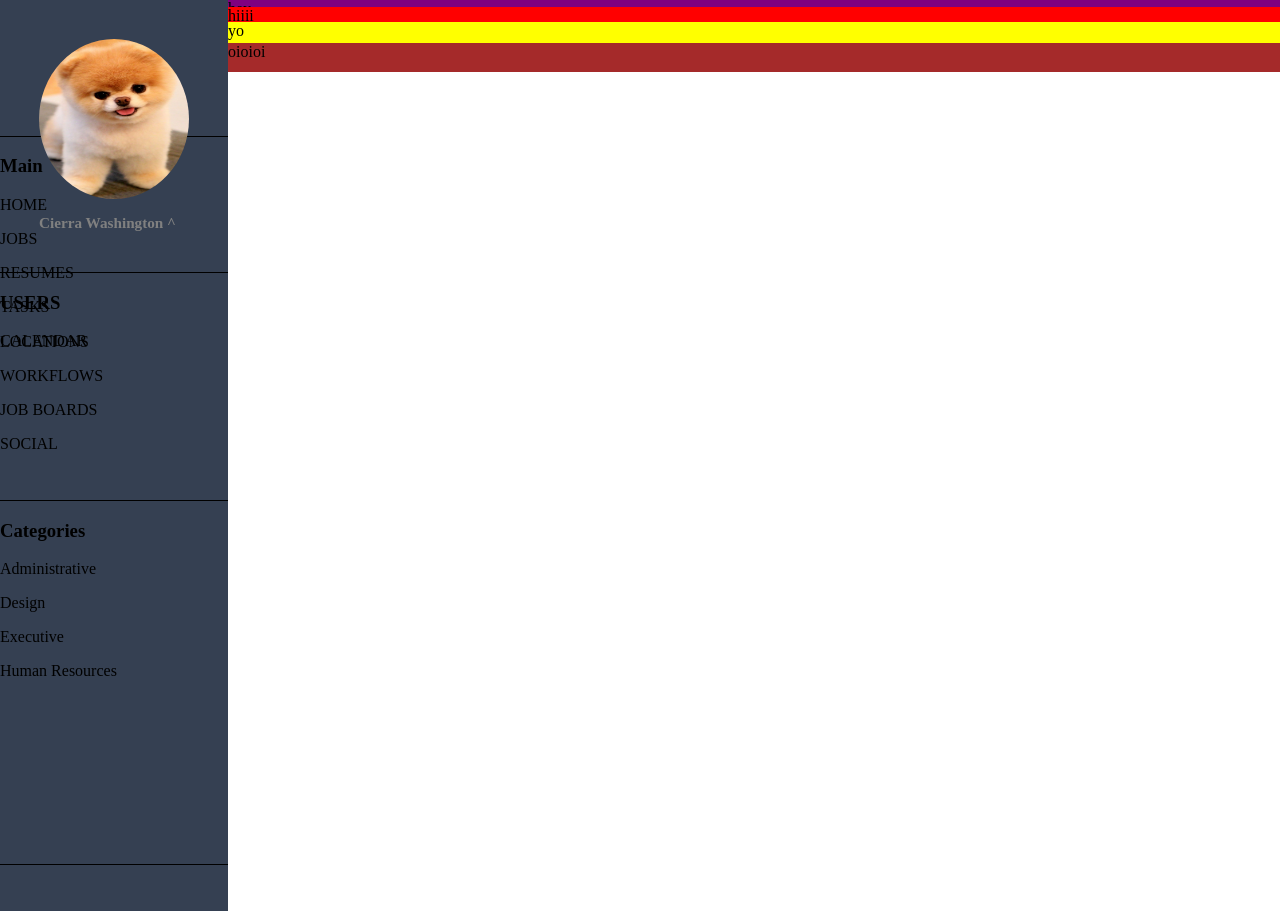
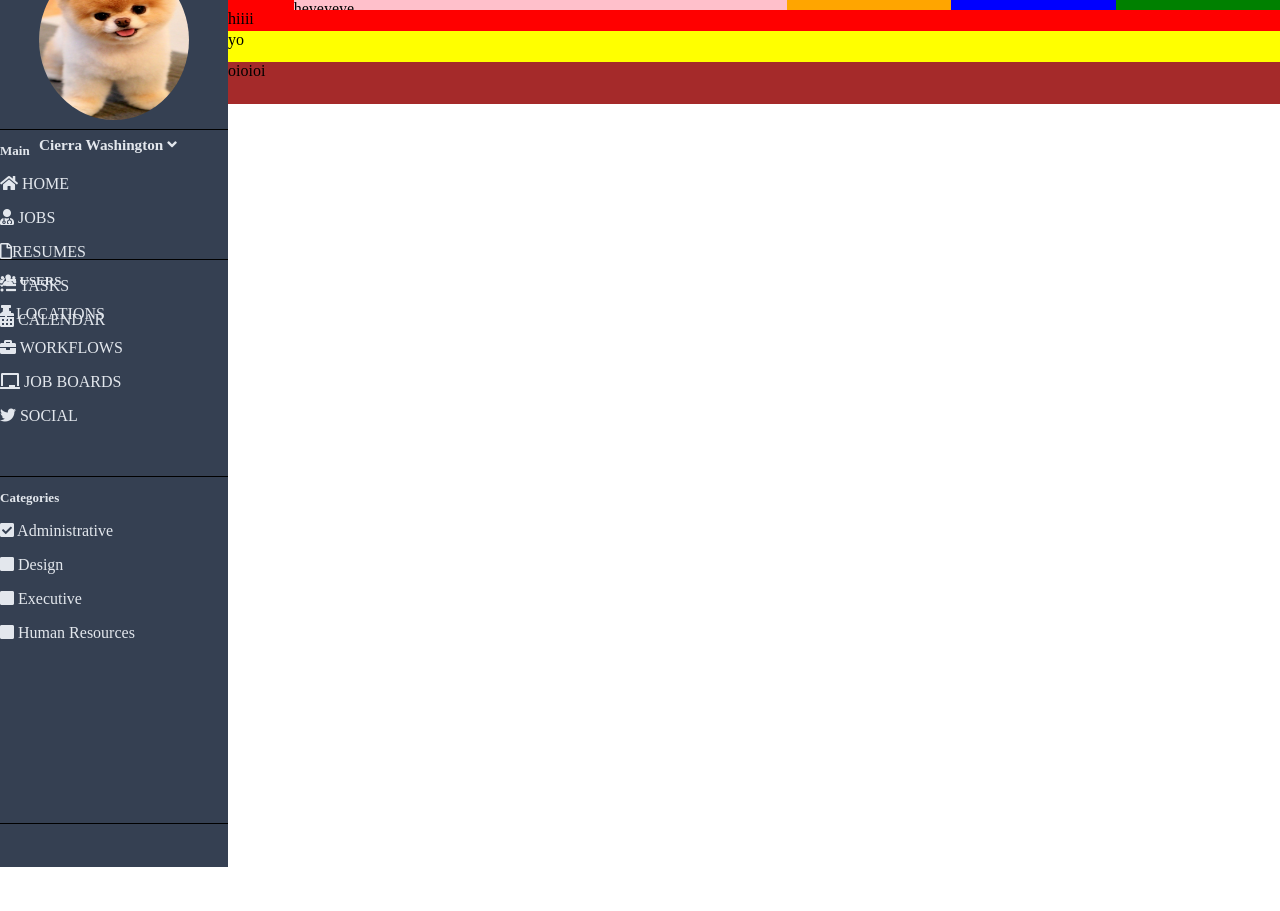
Before and after one commit to cierrajw/cw-comp-challenge-3, a plain HTML site: page index.html in a window 1280 px wide. After the commit the page ends 867 px from the top, so only its background shows below. Drawn offline with Linux system fonts and the light colour scheme; files whose address does not match are found by name.

Commit message:
Adding icons to search bar and centering them

```diff
--- a/index.html
+++ b/index.html
@@ -4,6 +4,8 @@
   <title></title>
 
   <link rel="stylesheet" type="text/css" href="style.css"/>
+
+  <link rel="stylesheet" href="https://use.fontawesome.com/releases/v5.2.0/css/all.css" integrity="sha384-hWVjflwFxL6sNzntih27bfxkr27PmbbK/iSvJ+a4+0owXq79v+lsFkW54bOGbiDQ" crossorigin="anonymous">
 
 </head>
 <body>
@@ -14,32 +16,32 @@
 
   <section class="profile-img-section">
     <img src="/Users/Cierra/Documents/Turing Projects/static-comp-3/images/cutedoge.jpg">
-    <h3>Cierra Washington ^</h3>
+    <h3>Cierra Washington <i class="fas fa-angle-down"></i></h3>
   </section>
 
   <section class="main-menu-section">
-    <h3>Main</h3>
-    <p>HOME</p>
-    <p>JOBS</p>
-    <p>RESUMES</p>
-    <p>TASKS</p>
-    <p>CALENDAR</p>
+    <h3 class="side-menu-header-text">Main</h3>
+    <p class="side-menu-text"><i class="fas fa-home side-menu-icons"></i> HOME</p>
+    <p class="side-menu-text"><i class="fas fa-user-md side-menu-icons"></i> JOBS</p>
+    <p class="side-menu-text"><i class="far fa-file side-menu-icons" > </i>RESUMES</p>
+    <p class="side-menu-text"><i class="fas fa-tasks side-menu-icons"></i> TASKS</p>
+    <p class="side-menu-text"><i class="fas fa-calendar-alt side-menu-icons"></i> CALENDAR</p>
   </section>
 
   <section class="admin-section">
-    <h3>USERS</h3>
-    <p>LOCATIONS</p>
-    <p>WORKFLOWS</p>
-    <p>JOB BOARDS</p>
-    <p>SOCIAL</p>
+    <h3 class="side-menu-header-text"><i class="fas fa-users side-menu-icons"></i> USERS</h3>
+    <p class="side-menu-text"><i class="fas fa-thumbtack side-menu-icons"></i> LOCATIONS</p>
+    <p class="side-menu-text"><i class="fas fa-briefcase side-menu-icons"></i> WORKFLOWS</p>
+    <p class="side-menu-text"><i class="fas fa-chalkboard side-menu-icons"></i> JOB BOARDS</p>
+    <p class="side-menu-text"><i class="fab fa-twitter side-menu-icons"></i> SOCIAL</p>
   </section>
 
   <section class="categories-section">
-  <h3>Categories</h3>
-  <p>Administrative</p>
-  <p>Design</p>
-  <p>Executive</p>
-  <p>Human Resources</p>
+  <h3 class="side-menu-header-text">Categories</h3>
+  <p class="side-menu-text"><i class="fas fa-check-square"></i> Administrative</p>
+  <p class="side-menu-text"><i class="fas fa-square"></i> Design</p>
+  <p class="side-menu-text"><i class="fas fa-square"></i> Executive</p>
+  <p class="side-menu-text"><i class="fas fa-square"></i> Human Resources</p>
   </section>
 
 </aside>
@@ -49,7 +51,15 @@
 
     <section class="main-nested">
 
-    <header class="search-menu">hey</header>
+    <header class="search-menu">
+      <section class="search-hamburger flex-center-search-items"><i class="fas fa-caret-left"></i> <i class="fas fa-bars"></i></section>
+      <section class="search-bar">heyeyeye</section>
+      <section class="search-button flex-center-search-items"><i class="fas fa-user-plus"></i></section>
+      <section class="search-calendar flex-center-search-items">heyeyeye</section>
+      <section class="search-options flex-center-search-items">heyeyeye</section>
+
+
+    </header>
 
     <section class="graph-section">yo</section>
 
--- a/style.css
+++ b/style.css
@@ -11,21 +11,34 @@ body{
 
 .side-menu {
   display: grid;
-/*  grid-auto-rows: 1fr 2fr 2fr 2fr;
-*/
   grid-auto-rows: 15% 15% 25% 40%;
-grid-column: 1;
+  grid-column: 1;
   background-color: #354052;
 }
 
+.side-menu-icons {
+  color: #e3e7ed;
+}
+
+.side-menu-text{
+
+  color: #e3e7ed;
+}
+
+.side-menu-header-text{
+  color: #e3e7ed;
+  font-size: small;
+}
+
 .profile-img-section{
-  display: grid;
+  display: flex;
+  flex-direction: column;
   justify-content: center;
   padding: 3em;
   grid-row: 1;
   border-bottom: 1px solid black;
   font-size: small;
-  color: grey;
+  color: #e3e7ed;
 }
 
 .profile-img-section img{
@@ -35,9 +48,9 @@ grid-column: 1;
 }
 
 .main-menu-section{
-/*  background-color: red;
-*/grid-row: 2;
+  grid-row: 2;
   border-bottom: 1px solid black;
+  align-content: space-between;
 }
 
 .admin-section{
@@ -72,10 +85,46 @@ grid-column: 1;
 
 }
 
+/*<--------------------------------Top Search Bar---------------------------------->*/
+
 .search-menu {
+  display: grid;
+  grid-template-columns: .4fr 3fr 1fr 1fr 1fr;
   grid-area: searchmenu;
-  background-color: purple;
+  height: 50px;
 }
+
+.flex-center-search-items{
+  display: flex;
+  justify-content: center;
+  align-items: center;
+}
+
+.search-hamburger{
+  grid-column: 1;
+  background-color: red;
+}
+
+.search-bar{
+  grid-column: 2;
+}
+
+.search-button{
+  background-color: orange;
+  grid-column: 3;
+}
+
+.search-calendar{
+  background-color: blue;
+  grid-column: 4;
+}
+
+.search-options{
+  background-color: green;
+  grid-column: 5;
+}
+
+/*<--------------------------------Nested Area---------------------------------->*/
 
 .job-description{
   grid-area: jobdescript;
```
